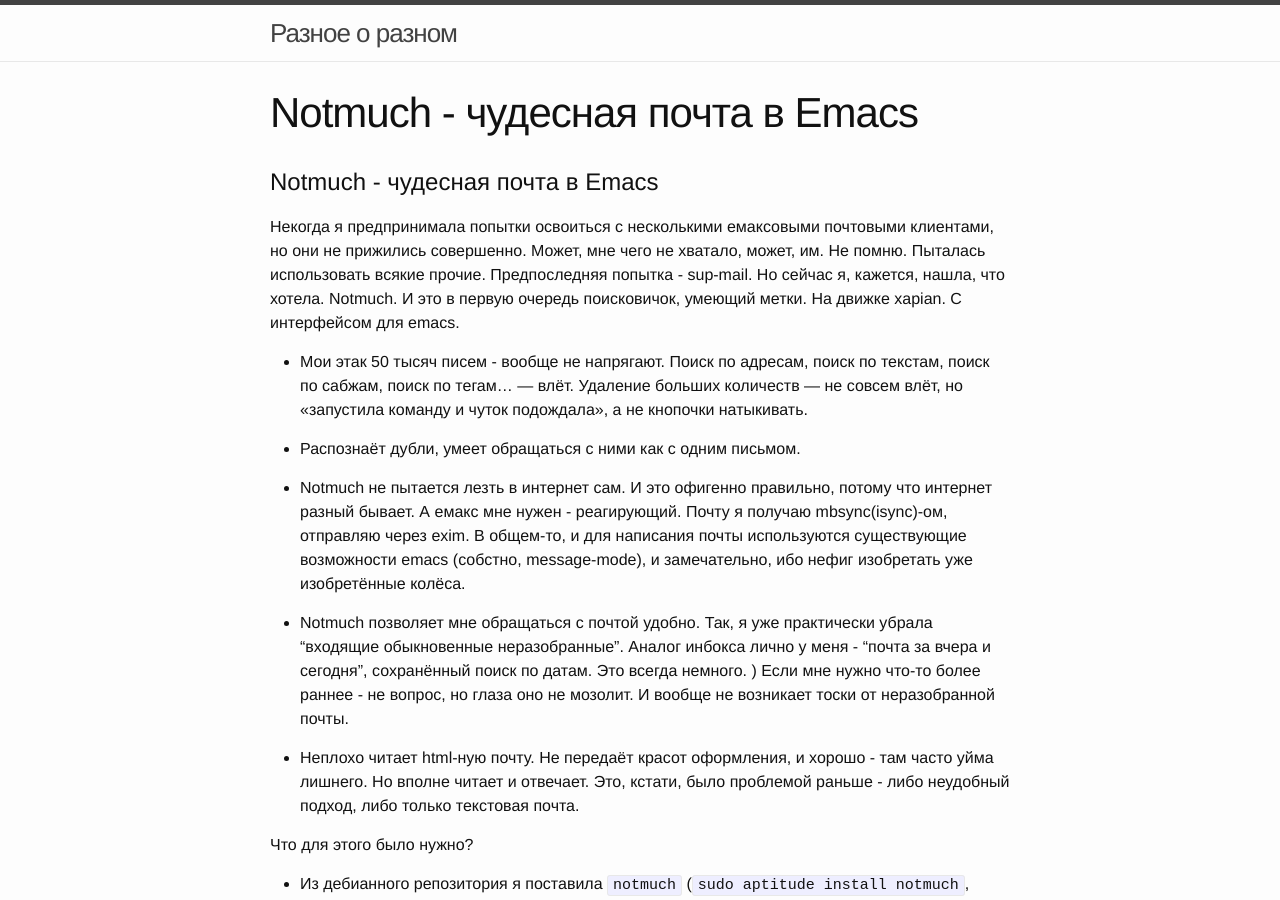
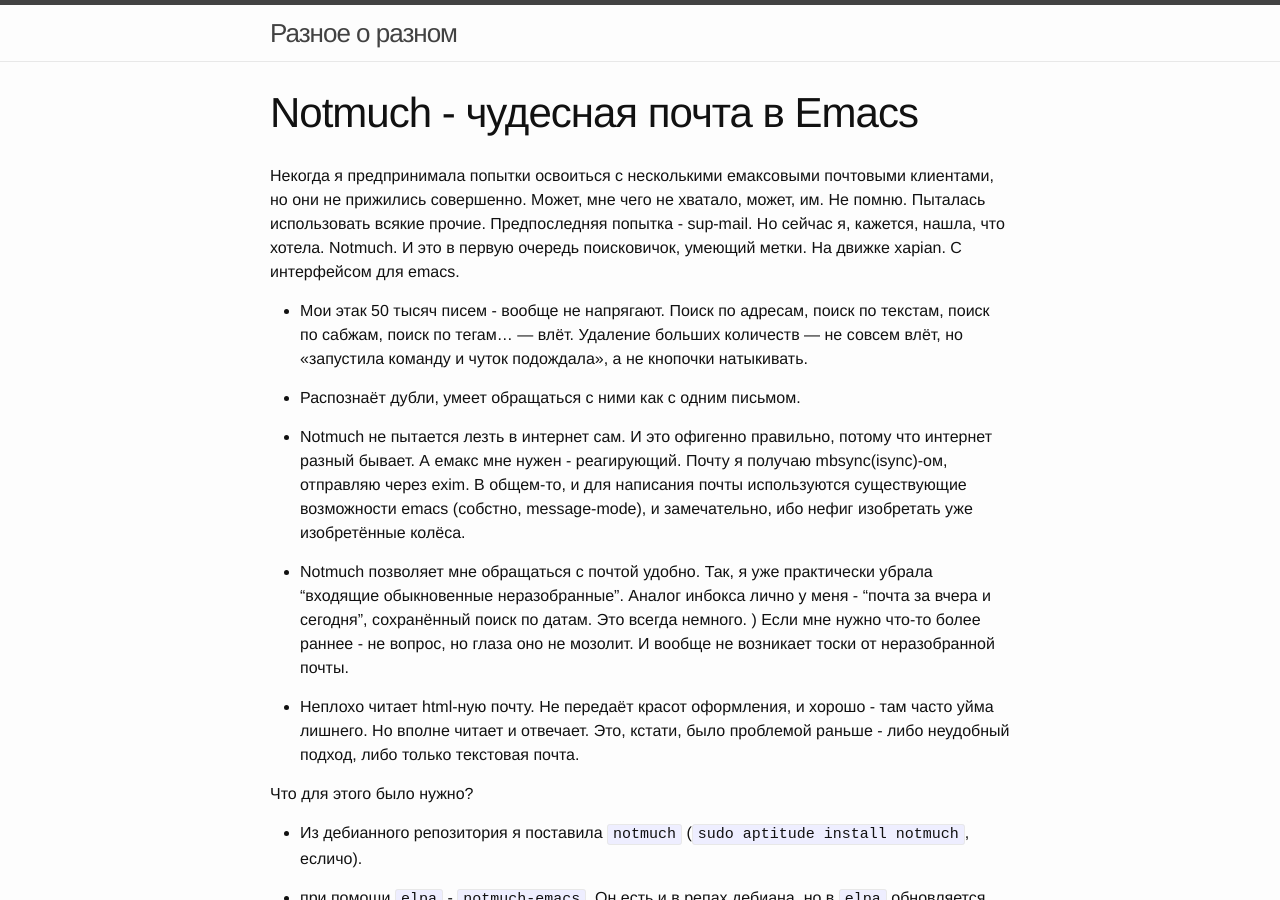
Before and after one commit to ladykosha/ladykosha.github.io, a Jekyll site: the page built from pages/notmuch.md, in a window 1280 px wide and 900 px high. Built offline with Jekyll 4.4.1, drawn with Linux system fonts in a browser that asks for light colours; comment, search, counter and statistics services are not loaded.

Commit message:
-лишний заголовок

```diff
--- a/pages/notmuch.md
+++ b/pages/notmuch.md
@@ -2,8 +2,6 @@
 layout: page
 title: "Notmuch - чудесная почта в Emacs"
 ---
-
-# Notmuch - чудесная почта в Emacs {#notmuch}
 
 Некогда я предпринимала попытки освоиться с несколькими емаксовыми почтовыми клиентами, но они не прижились совершенно. Может, мне чего не хватало, может, им. Не помню. Пыталась использовать всякие прочие.  Предпоследняя попытка - sup-mail. Но сейчас я, кажется, нашла, что хотела. Notmuch. И это в первую очередь поисковичок, умеющий метки. На движке xapian. С интерфейсом для emacs.
 
```
